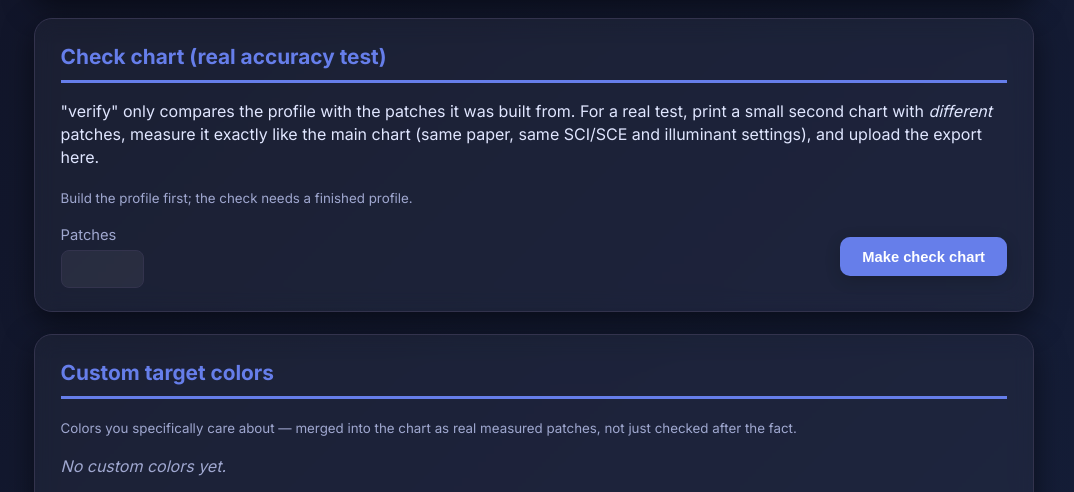
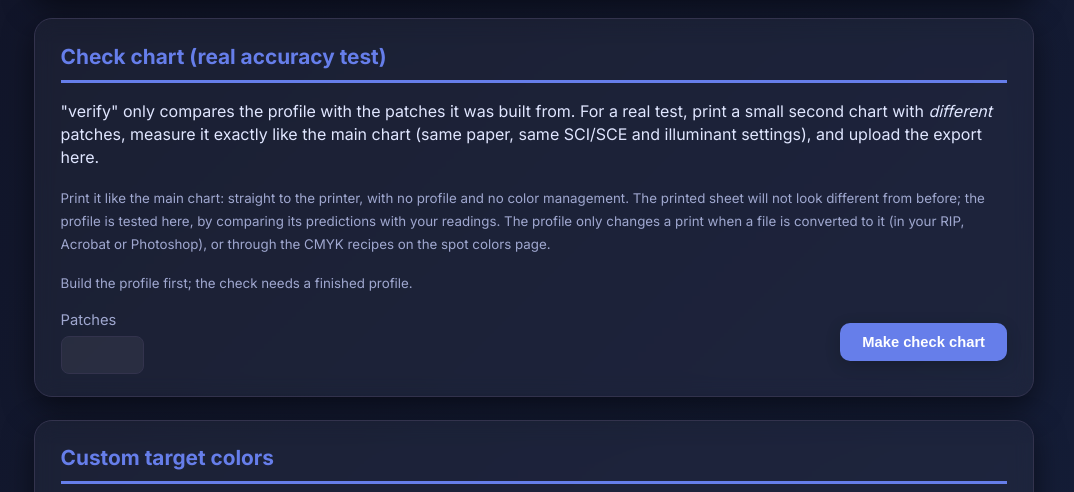
Before and after one commit to Bi7Wis3/ICC_Profiler, a FastAPI app: template icc_profiler/webapp/templates/job_detail.html in a window 1280 px wide. Shown: the part 1407-1899 px from the top of the page, without its empty margins (106-1180 px from the left). Run offline with FastAPI, Linux system fonts and the light colour scheme; the template is opened without the code that fills it, so the values that code supplies are empty; some libraries are stand-ins or nearby versions.

Commit message:
Explain on the check chart card that it is printed without the profile
Co-Authored-By: Claude Opus 5.5 <noreply@anthropic.com>

```diff
--- a/icc_profiler/webapp/templates/job_detail.html
+++ b/icc_profiler/webapp/templates/job_detail.html
@@ -260,6 +260,11 @@
      print a small second chart with <em>different</em> patches, measure it exactly like the main
      chart (same paper, same {{ config.measurement.colorimeter_csv.specular or "SCI/SCE" }} and
      illuminant settings), and upload the export here.</p>
+  <p><small>Print it like the main chart: straight to the printer, with no profile and no color
+     management. The printed sheet will not look different from before; the profile is tested
+     here, by comparing its predictions with your readings. The profile only changes a print when
+     a file is converted to it (in your RIP, Acrobat or Photoshop), or through the CMYK recipes on
+     the spot colors page.</small></p>
   {% if not icc_exists %}<p><small>Build the profile first; the check needs a finished profile.</small></p>{% endif %}
   <form method="post" action="/jobs/{{ job_name }}/check/generate" class="form-inline"
         {% if check.has_chart %}onsubmit="return confirm('Make a new check chart? The current one and its readings no longer count.');"{% endif %}>
```
